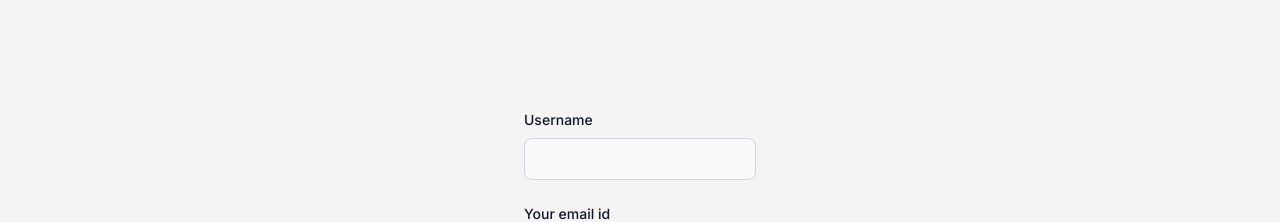
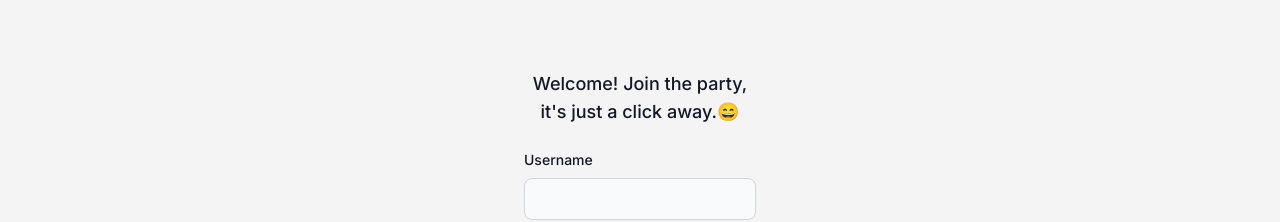
Before and after one commit to vimalsaraswat/cryptostats, a Next.js app: page /auth/register in a window 1280 px wide. Shown: the part 134-356 px from the top of the page. Built offline with nearby package versions, Linux system fonts and the light colour scheme; no server answers.

Commit message:
Update register component

```diff
--- a/app/auth/register/page.jsx
+++ b/app/auth/register/page.jsx
@@ -31,23 +31,28 @@ export default function Register() {
         "Content-Type": "application/json",
       },
       body: JSON.stringify(user),
-    })
-      .then((result) => result.json())
-      .finally(() => setLoading(false));
+    }).finally(() => setLoading(false));
 
     if (response.ok) {
-      addToast("success", "Account created Successfully!", 10);
+      addToast("success", "Account created Successfully!");
+      addToast("success", "Please Login to proceed", 8);
       router.push("/auth/login");
     } else {
       addToast(
         "error",
-        response?.message || "Something went wrong, please try again!"
+        (await response.json()).message ||
+          "Something went wrong, please try again!"
       );
     }
   };
 
   return (
     <>
+      <p className="mb-6 text-center text-lg font-medium text-gray-900 dark:text-white">
+        Welcome! Join the party,
+        <br />
+        it's just a click away.😄
+      </p>
       <form
         onSubmit={handleRegister}
         autoComplete="off"
```
